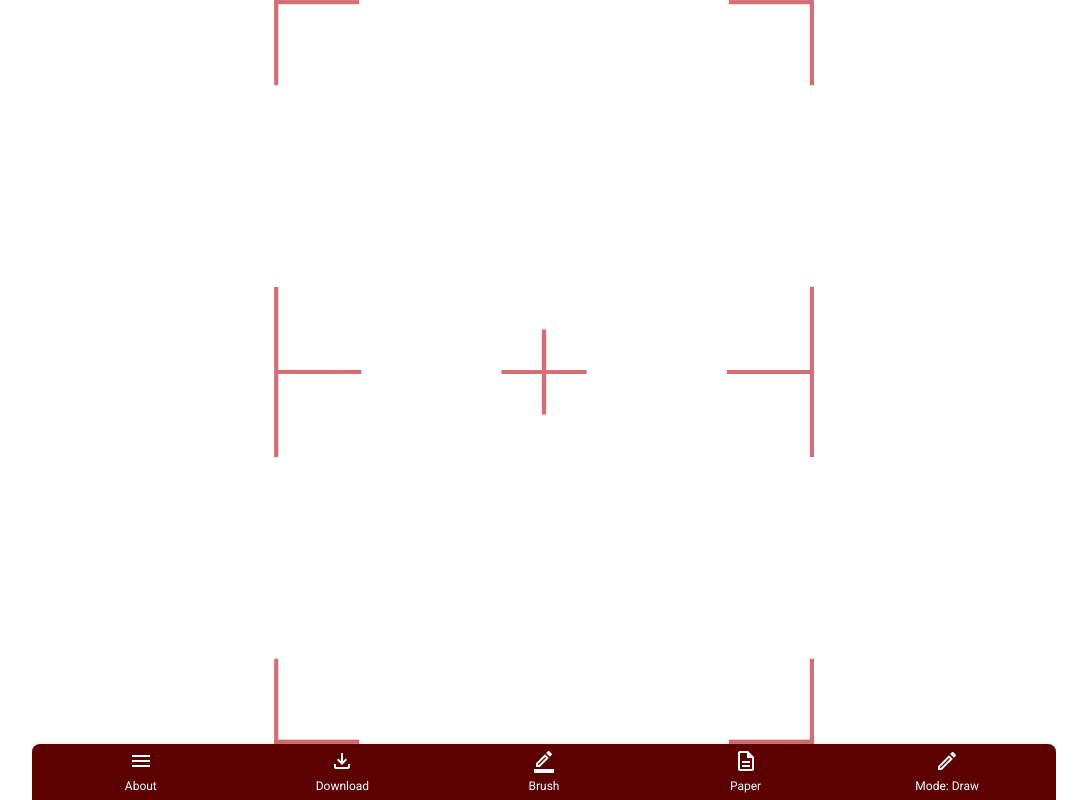
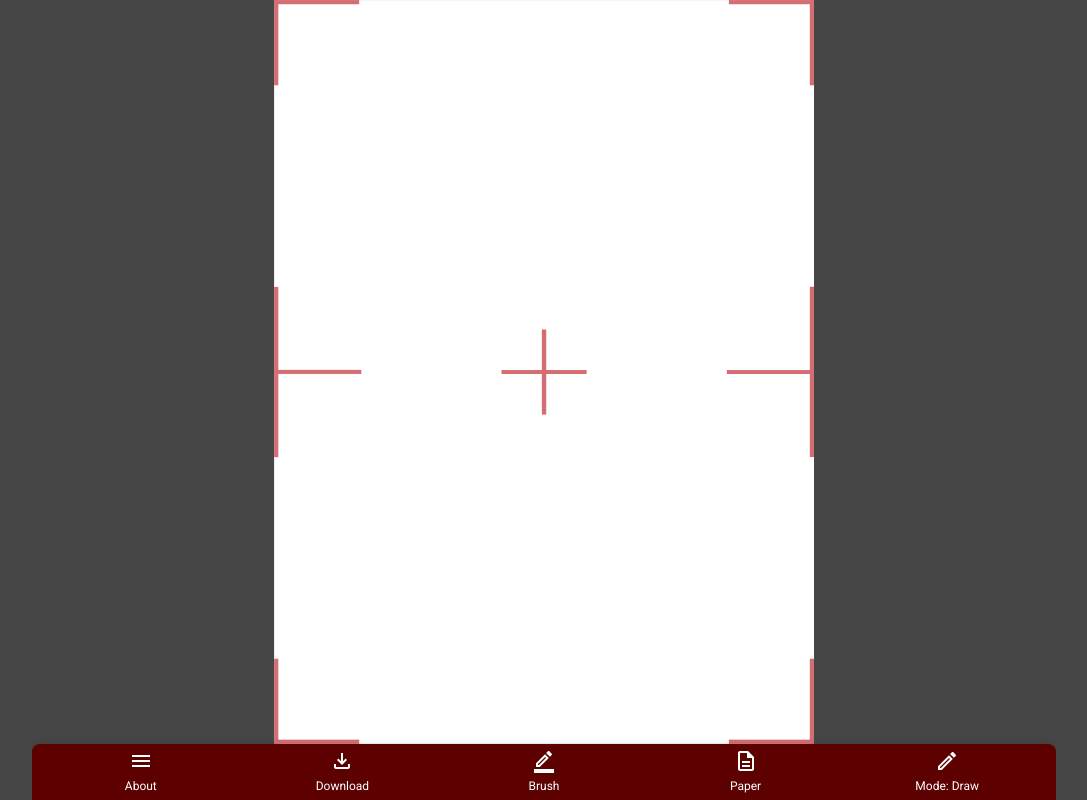
Before and after one commit to credo-negi/kakizome, a plain HTML site: page index.html in a window 1280 px wide. Shown: the whole page, without its empty margins (96-1183 px from the left). Drawn offline with Linux system fonts and the light colour scheme.

Commit message:
main darkmode deleted

```diff
--- a/css/style.scss
+++ b/css/style.scss
@@ -293,15 +293,9 @@ body {
 }
 }
 :root {
-  --theme-background: #fff;
-  --theme-text: #000;
+  --theme-background: #464646;
+  --theme-text: rgba(255,255,255,.8);;
   --theme-primary: rgb(93, 0, 0);
   --theme-primary-alpha: rgba(93, 0, 0, 0.8);
   --theme-on-primary: #fff;
 }
-@media (prefers-color-scheme: dark) {
-  :root {
-    --theme-background: #464646;
-    --theme-text: rgba(255,255,255,.8);
-  }
-}
```
Also changed, not shown: css/style.css, 1 other file.
